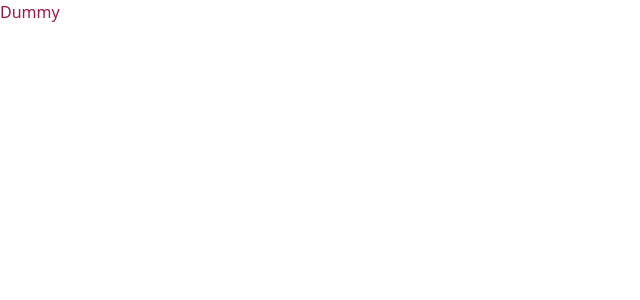
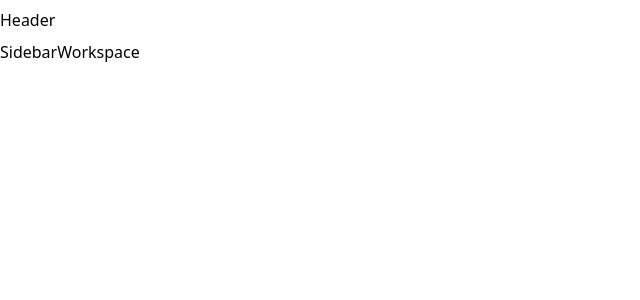
Before and after one commit to ltlaitoff/inboost-test-task, a React (Vite) app: page / in a window 1280 px wide. Shown: the top 300 px of the page, without its empty margins (0-640 px from the left). Built offline with nearby package versions, Linux system fonts and the light colour scheme.

Commit message:
feat: Created basic application structure

```diff
--- a/src/App.tsx
+++ b/src/App.tsx
@@ -1,5 +1,18 @@
+import Header from './containers/Header/Header.component';
+import Sidebar from './containers/Sidebar/Sidebar.component';
+import Workspace from './containers/Workspace/Workspace.component';
+
 function App() {
-  return <div className="text-pink-800">Dummy</div>;
+  return (
+    <>
+      <Header />
+
+      <div className="flex">
+        <Sidebar />
+        <Workspace />
+      </div>
+    </>
+  );
 }
 
 export default App;
--- /dev/null
+++ b/src/containers/Header/Header.component.tsx
@@ -0,0 +1,9 @@
+function Header() {
+  return (
+    <header className="w-full py-2">
+      <div className="max-w-[1440px] mx-auto">Header</div>
+    </header>
+  );
+}
+
+export default Header;
--- /dev/null
+++ b/src/containers/Sidebar/Sidebar.component.tsx
@@ -0,0 +1,5 @@
+function Sidebar() {
+  return <aside>Sidebar</aside>;
+}
+
+export default Sidebar;
--- /dev/null
+++ b/src/containers/Workspace/Workspace.component.tsx
@@ -0,0 +1,5 @@
+function Workspace() {
+  return <main>Workspace</main>;
+}
+
+export default Workspace;
```
